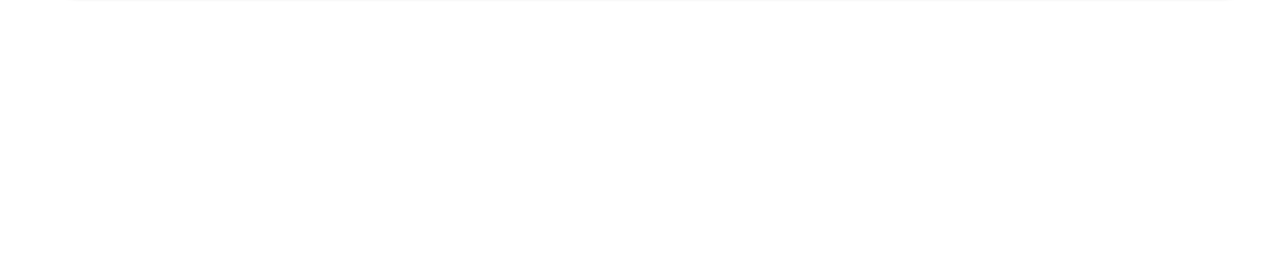
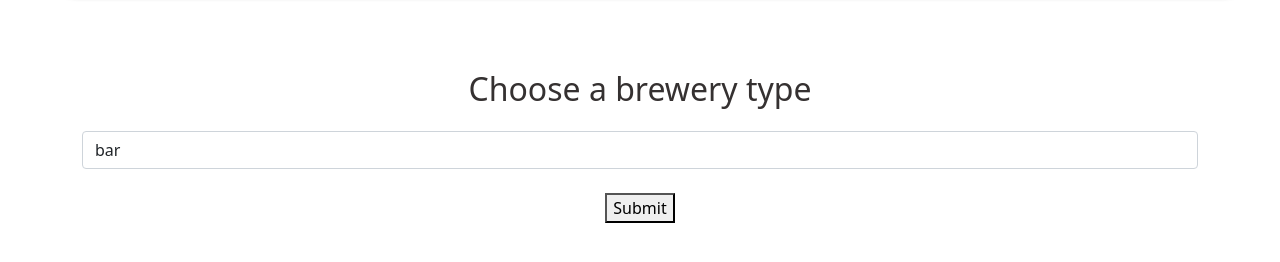
Before and after one commit to Fam6CT/newBrewPjt, a React (Create React App) app: page / in a window 1280 px wide. Shown: the part 450-712 px from the top of the page. Built offline with nearby package versions, Linux system fonts and the light colour scheme.

Commit message:
Home page

```diff
--- a/src/App.css
+++ b/src/App.css
@@ -57,3 +57,50 @@
           border-radius: 50px;
           box-shadow: 10px 10px 5px 0px rgba(0,0,0,0.75);
 }
+
+/* ---------------Table Style ------------------- */
+table {
+  width: 100%;
+  border-collapse: collapse;
+  margin-bottom: 20px;
+}
+/* Zebra striping */
+tr:nth-of-type(odd) {
+  background: #eee;
+}
+th {
+  background: #333;
+  color: white;
+  font-weight: bold;
+}
+td, th {
+  padding: 6px;
+  border: 1px solid #ccc;
+  text-align: center;
+}
+
+.streetCol{
+  display: none;
+}
+
+.webCol{
+  display: none;
+}
+/* ---------------End of Table Style ------------ */
+
+/* -------------------Media query---------------- */
+
+/* For mid size screen */
+@media screen and (min-width: 600px){
+  .streetCol{
+    display: block;
+  }
+
+}
+/* For Large size screen */
+@media screen and (min-width: 960px){
+  .webCol{
+    display: block;
+  }
+}
+/* --------------end of media query---------------- */
--- /dev/null
+++ b/src/Components/BrewList.js
@@ -0,0 +1,89 @@
+import axios from "axios";
+import React, { useState } from "react";
+
+function BrewList() {
+  const listItems = [
+    "micro",
+    "nano",
+    "regional",
+    "brewpub",
+    "large",
+    "planning",
+    "bar",
+    "contract",
+    "proprietor",
+    "closed",
+  ];
+  const displayItems = listItems.map((listItem) => listItem).sort();
+  const [viewItem, setViewItem] = useState(displayItems[0]);
+  const [responseData, setResponseData] = useState([]);
+  const [showElement, setShowElement] = useState(false);
+  if (responseData) console.log(responseData);
+
+  const handleChange = (e) => {
+    setViewItem(e.target.value);
+  };
+
+  const handleSubmit = (e) => {
+    e.preventDefault();
+    axios
+      .get(`https://api.openbrewerydb.org/breweries?by_type=${viewItem}`)
+      .then((response) => {
+        setResponseData(response.data);
+        setShowElement(true);
+      })
+      .catch((error) => {
+        console.error(error);
+        setShowElement(false);
+      });
+  };
+
+  let rows = responseData.map((row) => (
+    <tr>
+      <td className="nameCol">{row.name}</td>
+      <td className="streetCol">{row.street}</td>
+      <td className="stateCol">{row.state}</td>
+      <td className="webCol">{row.website_url}</td>
+    </tr>
+  ));
+
+  return (
+    <div className="bodySection">
+      <form onSubmit={handleSubmit}>
+        <h2>Choose a brewery type</h2>
+        <div className="container">
+          <select
+            onChange={handleChange}
+            value={viewItem}
+            className="form-control col-lg-3"
+          >
+            {displayItems.map((displayItem) => (
+              <option key={displayItem.id} value={displayItem}>
+                {displayItem}
+              </option>
+            ))}
+          </select>
+        </div>
+        <br />
+        <button type="submit">Submit</button>
+      </form>
+      <br />
+      <br />
+      {showElement && (
+        <table>
+          <thead>
+            <tr>
+              <th className="nameCol">Brewery Name</th>
+              <th className="streetCol">Street</th>
+              <th className="stateCol">State</th>
+              <th className="webCol">Website</th>
+            </tr>
+          </thead>
+          <tbody>{rows}</tbody>
+        </table>
+      )}
+    </div>
+  );
+}
+
+export default BrewList;
--- a/src/Components/Home.js
+++ b/src/Components/Home.js
@@ -1,5 +1,6 @@
-import React from 'react';
-import { Jumbotron, Container } from 'react-bootstrap';
+import React from "react";
+import { Jumbotron, Container } from "react-bootstrap";
+import BrewList from "./BrewList";
 
 function Homes() {
   return (
@@ -7,14 +8,13 @@
       <Jumbotron fluid>
         <Container>
           <h1>Welcome to Unique Brewery</h1>
-            <p>
-            Lorem ipsum dolor sit amet, consectetur adipiscing elit.
-            </p>
+          <p>Lorem ipsum dolor sit amet, consectetur adipiscing elit.</p>
         </Container>
       </Jumbotron>
-        <br/>
+      <br />
+      <BrewList />
     </div>
-        )
+  );
 }
 
-export default Homes
+export default Homes;
```
Also changed, not shown: src/App.js (+10 -10 lines). Lines whose indentation alone changed are shown as unchanged.
